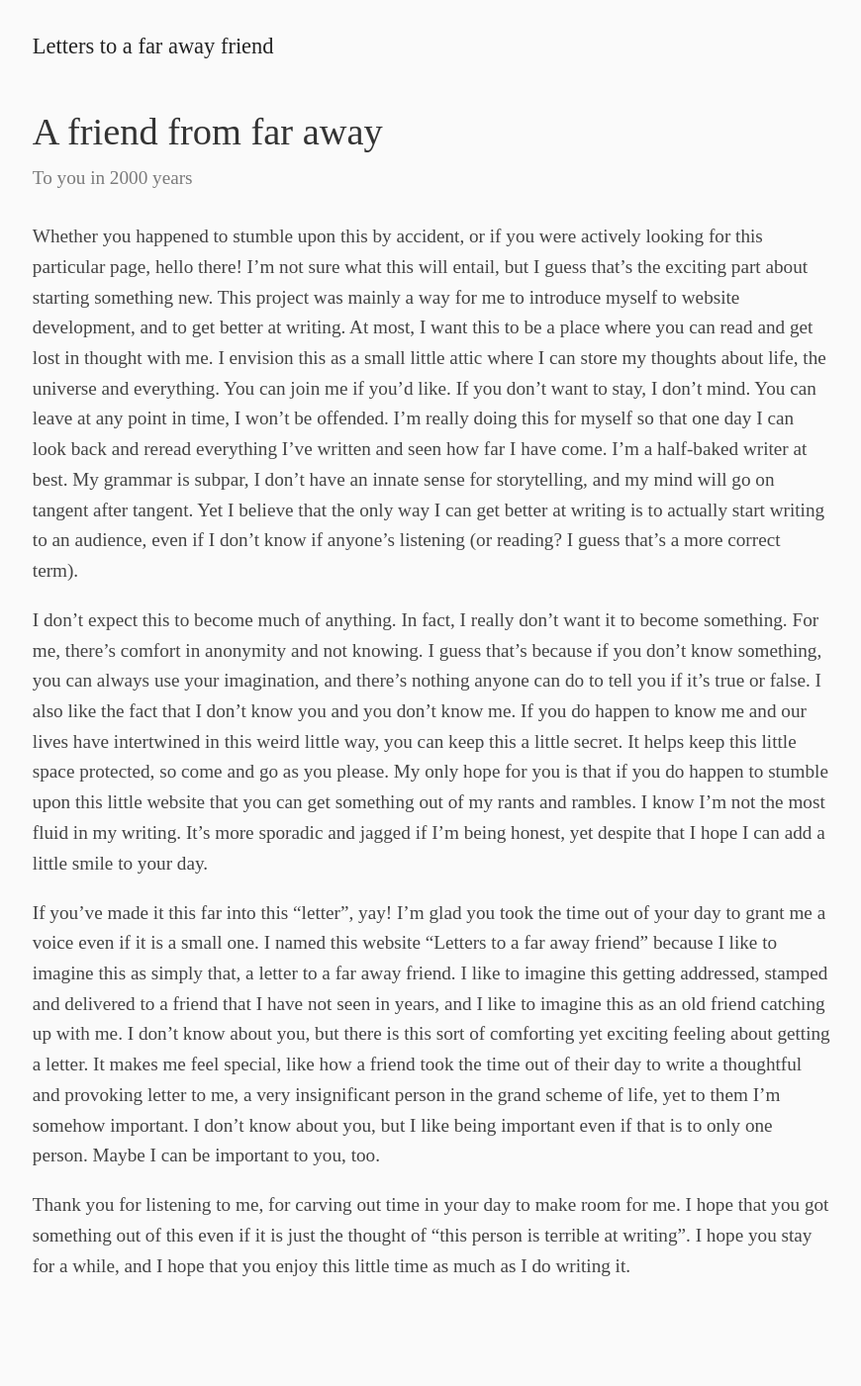
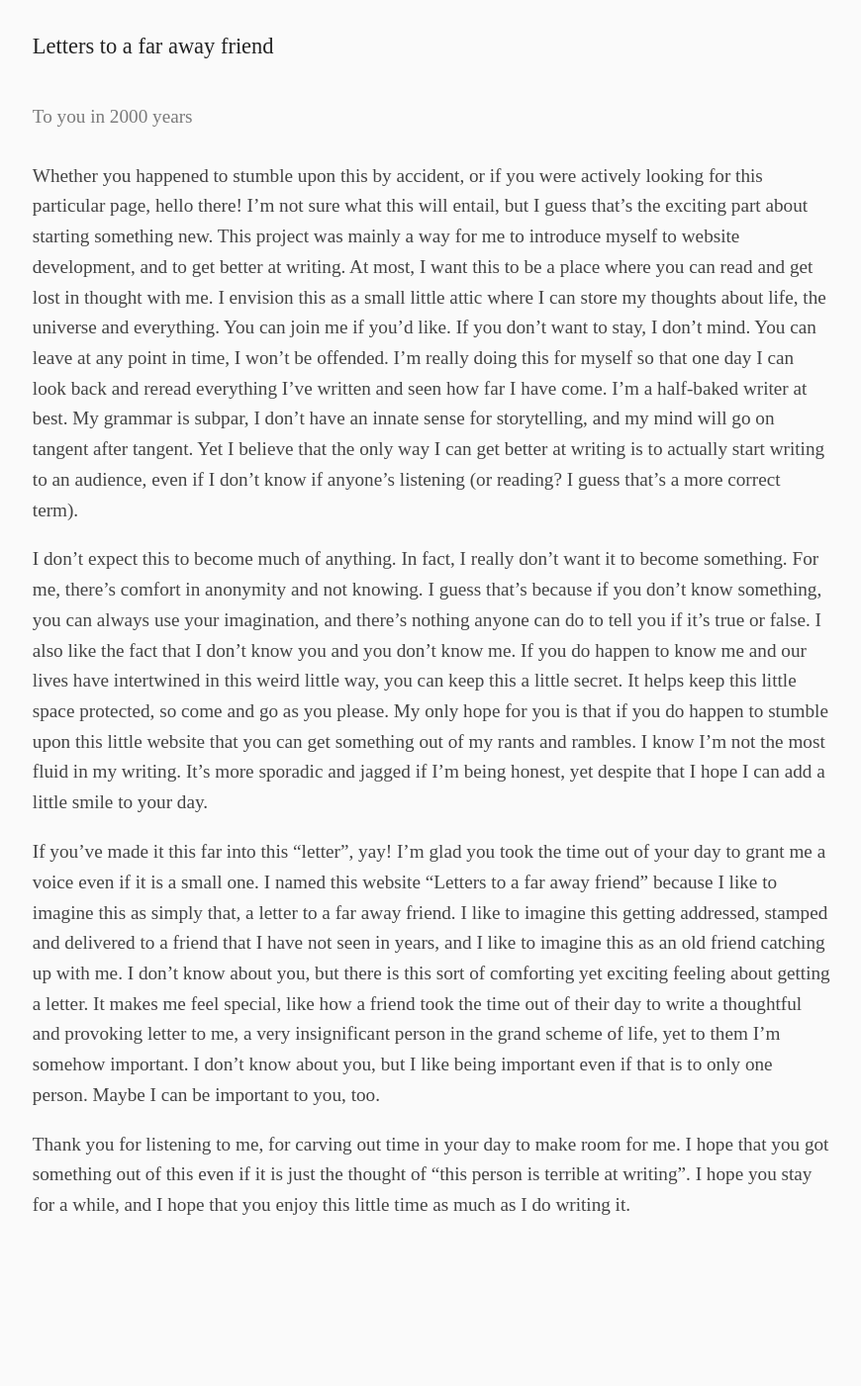
Before and after one commit to exkcd/blag, a Jekyll site: the page built from _posts/2022-11-30-a-friend-from-far-away.md, in a window 1280 px wide. Shown: the whole page at 99% size, without its empty margins (204-1074 px from the left). Built offline with Jekyll 4.4.1, drawn with Linux system fonts in a browser that asks for light colours; after the commit the page ends 1340 px from its top, so only the background shows below that.

Commit message:
Changed the post description and removed post title

```diff
--- a/_layouts/post.html
+++ b/_layouts/post.html
@@ -2,7 +2,6 @@
 layout: default
 ---
 <div class="post">
-  <h1 class="post-title">{{ page.title }}</h1>
-  <span class="post-des">{{ page.description }} </span>
+  <div class="post-des">{{ page.description }} </div>
   {{ content }}
 </div>
```
Also changed, not shown: 2 other files.
